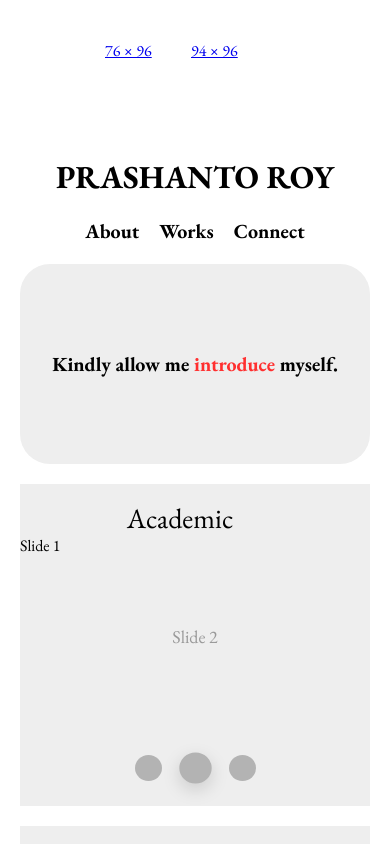
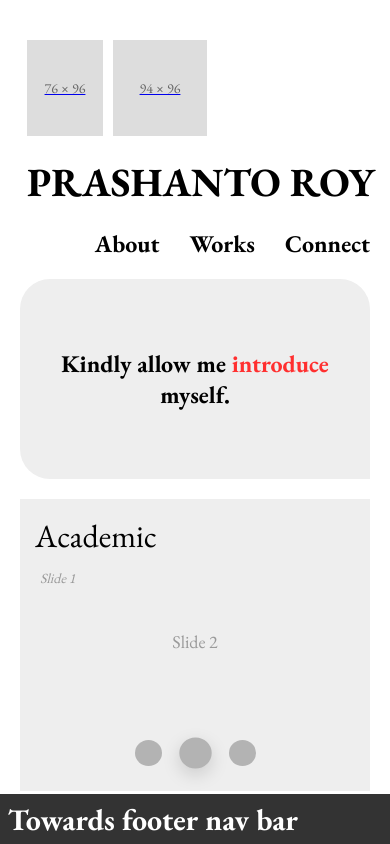
Before and after one commit to ikhatindia/PRW, a plain HTML site: page index.html in a window 390 px wide. Drawn offline with nearby package versions, Linux system fonts and the light colour scheme.

Commit message:
Update styles.css

```diff
--- a/styles.css
+++ b/styles.css
@@ -21,42 +21,55 @@ html, body {
     font-family: 'EB Garamond', serif;
     font-size: 16px;
     background-color: var(--primary-bg);
-    overflow-x: hidden;
+    overflow: hidden;
+}
+
+/* Layout wrapper - full viewport width */
+.layout-wrapper {
+    position: relative;
+    width: 100%;
+    height: 100%;
+    display: flex;
+    flex-direction: column;
 }
 
 /* Main content wrapper */
 .content-wrapper {
     position: relative;
-    width: 100%;
-    max-width: 1660px;
-    margin: 0 auto;
-    padding: 20px;
-    min-height: 100vh;
+    flex: 1;
+    min-height: 0;
+    padding: 0 2%;
 }
 
 /* Logo and profile section */
 .logo-section {
     position: absolute;
     top: 60px;
-    left: 79px;
+    left: 2%;
     display: flex;
     gap: 10px;
+    align-items: center;
+}
+
+.profile-image, .logo-image {
+    background-color: #DDDDDD;
+    display: flex;
+    justify-content: center;
+    align-items: center;
+    font-size: 14px;
+    color: #666;
+    cursor: pointer;
+    transition: var(--transition);
 }
 
 .profile-image {
     width: 76px;
     height: 96px;
-    object-fit: cover;
-    cursor: pointer;
-    transition: var(--transition);
 }
 
 .logo-image {
     width: 94px;
     height: 96px;
-    object-fit: contain;
-    cursor: pointer;
-    transition: var(--transition);
 }
 
 .profile-image:hover, .logo-image:hover {
@@ -67,8 +80,8 @@ html, body {
 /* Name styling */
 .name {
     position: absolute;
-    top: 106px;
-    left: 312px;
+    top: 80px;
+    left: 18%;
     font-size: 55px;
     font-weight: 700;
     color: var(--black);
@@ -77,8 +90,8 @@ html, body {
 /* Navigation links */
 .navigation-links {
     position: absolute;
-    top: 129px;
-    right: 79px;
+    top: 100px;
+    right: 5%;
     display: flex;
     gap: 30px;
 }
@@ -127,10 +140,18 @@ html, body {
     position: absolute;
 }
 
-/* Intro box specific styling */
+/* Slide indicator */
+.slide-indicator {
+    position: absolute;
+    color: #999;
+    font-size: 14px;
+    font-style: italic;
+}
+
+/* Intro box specific styling - one pointy corner */
 .intro-box {
-    top: 190px;
-    left: 79px;
+    top: 180px;
+    left: 2%;
     width: 202px;
     height: 214px;
     display: flex;
@@ -138,7 +159,7 @@ html, body {
     align-items: center;
     padding: 20px;
     text-align: center;
-    border-radius: 30px;
+    border-radius: 30px 30px 0 30px;
 }
 
 .intro-text {
@@ -152,8 +173,8 @@ html, body {
 
 /* Academic box specific styling */
 .academic-box {
-    top: 190px;
-    left: 312px;
+    top: 180px;
+    left: 18%;
     width: 356px;
     height: 214px;
 }
@@ -163,12 +184,17 @@ html, body {
     right: 15px;
 }
 
+.academic-box .slide-indicator {
+    top: 70px;
+    left: 20px;
+}
+
 /* Professional box specific styling */
 .professional-box {
-    top: 441px;
-    left: 79px;
+    top: 420px;
+    left: 2%;
     width: 589px;
-    height: 571px;
+    height: 295px;
 }
 
 .professional-box .section-title {
@@ -176,12 +202,17 @@ html, body {
     left: 19px;
 }
 
+.professional-box .slide-indicator {
+    bottom: 70px;
+    left: 20px;
+}
+
 /* Projects box specific styling */
 .projects-box {
-    top: 190px;
-    right: 79px;
-    width: 951px;
-    height: 822px;
+    top: 180px;
+    right: 5%;
+    width: 35%;
+    height: 535px;
     background: linear-gradient(0deg, rgba(255, 255, 255, 0.20) 0%, rgba(255, 255, 255, 0.20) 100%), var(--section-bg);
 }
 
@@ -190,13 +221,18 @@ html, body {
     right: 15px;
 }
 
+.projects-box .slide-indicator {
+    top: 200px;
+    right: 20px;
+}
+
 /* Carousel container */
 .carousel-container {
     width: 100%;
     height: 100%;
     position: relative;
-    padding-top: 70px; /* Space for title */
-    padding-bottom: 50px; /* Space for circles */
+    padding-top: 70px;
+    padding-bottom: 50px;
 }
 
 .carousel-slides {
@@ -246,138 +282,85 @@ html, body {
     transition: transform 0.3s ease, box-shadow 0.3s ease;
 }
 
-.circle:hover {
+.circle:hover, .circle.active {
     transform: scale(1.2);
     box-shadow: 0 5px 15px rgba(0,0,0,0.15);
 }
 
-.circle.active {
-    transform: scale(1.2);
-    box-shadow: 0 5px 15px rgba(0,0,0,0.15);
-}
-
-/* Scroll indicator */
-.scroll-indicator {
-    position: absolute;
-    bottom: 56px;
-    left: 21px;
-    width: 32px;
-    height: 14px;
-    border-radius: 8px;
-    outline: 10px solid white;
-    outline-offset: -5px;
-    cursor: pointer;
-    transition: var(--transition);
-}
-
-.scroll-indicator:hover {
-    transform: scale(1.2);
-}
-
 /* Footer nav bar */
 .footer-nav {
-    position: absolute;
-    bottom: 0;
-    left: 0;
     width: 100%;
-    height: 45px;
+    height: 50px;
     background-color: #333;
     color: white;
     display: flex;
     align-items: center;
-    padding-left: 81px;
+    padding-left: 2%;
     font-size: 30px;
     font-weight: 700;
 }
 
 /* Responsive styles */
-@media (max-width: 1660px) {
-    .content-wrapper {
-        transform: scale(calc(100vw / 1660));
-        transform-origin: top left;
-        width: 1660px;
-        height: 100vh;
-    }
-}
-
-@media (max-width: 768px) {
-    .content-wrapper {
-        transform: none;
-        width: 100%;
-        height: auto;
-        padding: 20px;
-    }
-
-    .logo-section, .name, .navigation-links,
-    .intro-box, .academic-box, .professional-box, .projects-box,
-    .scroll-indicator, .footer-nav {
-        position: relative;
-        top: auto;
-        left: auto;
-        right: auto;
-        bottom: auto;
-        margin: 20px auto;
-    }
-
-    .logo-section {
-        justify-content: center;
-    }
-
+@media (max-width: 1400px) {
     .name {
-        text-align: center;
-        font-size: 40px;
-    }
-
-    .navigation-links {
-        justify-content: center;
-        gap: 20px;
+        font-size: 45px;
     }
 
     .nav-link {
         font-size: 24px;
     }
 
+    .section-title {
+        font-size: 36px;
+    }
+}
+
+@media (max-width: 992px) {
+    .content-wrapper {
+        overflow-y: auto;
+        padding: 20px;
+    }
+
+    .logo-section, .name, .navigation-links,
     .intro-box, .academic-box, .professional-box, .projects-box {
+        position: relative;
+        top: auto;
+        left: auto;
+        right: auto;
         width: 100%;
-        max-width: 500px;
+        max-width: 600px;
+        margin: 20px auto;
+    }
+
+    .logo-section {
+        justify-content: flex-start;
+        margin-left: 2%;
+    }
+
+    .name {
+        font-size: 40px;
+        margin-left: 2%;
+    }
+
+    .navigation-links {
+        justify-content: flex-end;
+        margin-right: 2%;
+    }
+
+    .intro-box, .academic-box, .professional-box, .projects-box {
         height: auto;
         min-height: 200px;
     }
 
     .section-title {
         position: relative;
-        text-align: center;
-        margin: 15px 0;
-        font-size: 36px;
+        top: 15px;
+        left: 15px;
+        font-size: 32px;
     }
 
     .carousel-container {
-        padding-top: 80px;
-        min-height: 250px;
-    }
-
-    .footer-nav {
-        height: auto;
-        padding: 15px 0;
-        text-align: center;
-        font-size: 22px;
+        padding-top: 100px;
+        min-height: 200px;
     }
 }
-
-@media (max-width: 480px) {
-    .name {
-        font-size: 32px;
-    }
-
-    .nav-link {
-        font-size: 20px;
-    }
-
-    .section-title {
-        font-size: 28px;
-    }
-
-    .intro-text {
-        font-size: 20px;
-    }
-}
```
